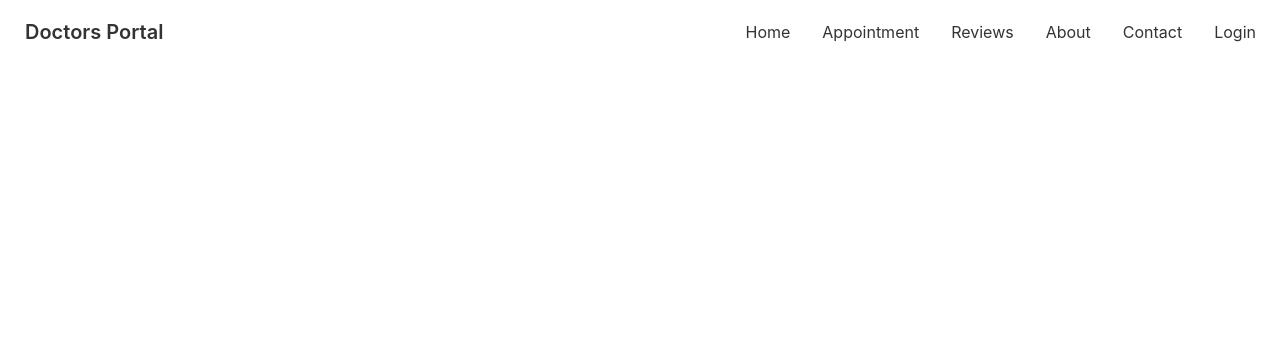
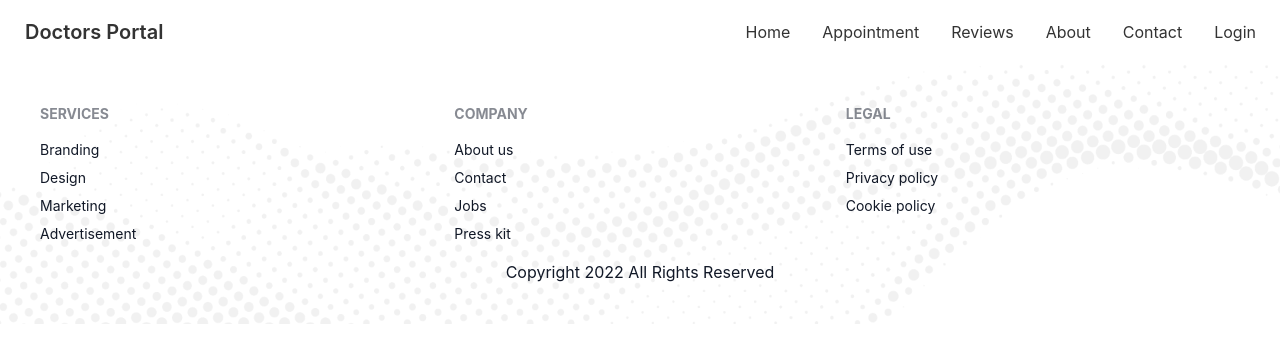
Before and after one commit to rumon5h/doctors-portal-client1, a React (Create React App) app: page /appointment in a window 1280 px wide. Shown: the top 362 px of the page. Built offline with nearby package versions, Linux system fonts and the light colour scheme.

Commit message:
Appointment component added

```diff
--- a/src/App.js
+++ b/src/App.js
@@ -1,6 +1,7 @@
 import { Route, Routes } from 'react-router-dom';
 import './App.css';
 import About from './Pages/About/About';
+import Appointment from './Pages/Appointment/Appointment';
 import Home from './Pages/Home/Home';
 import Navbar from './Pages/Shared/Navbar';
 
@@ -11,6 +12,7 @@
       <Routes>
         <Route path='/' element={<Home/>}></Route>
         <Route path='about' element={<About></About>}></Route>
+        <Route path='appointment' element={<Appointment></Appointment>}></Route>
       </Routes>
     </div>
   );
--- /dev/null
+++ b/src/Pages/Appointment/Appointment.js
@@ -0,0 +1,12 @@
+import React from 'react';
+import Footer from '../Shared/Footer';
+
+const Appointment = () => {
+    return (
+        <div>
+            <Footer/>
+        </div>
+    );
+};
+
+export default Appointment;
```
